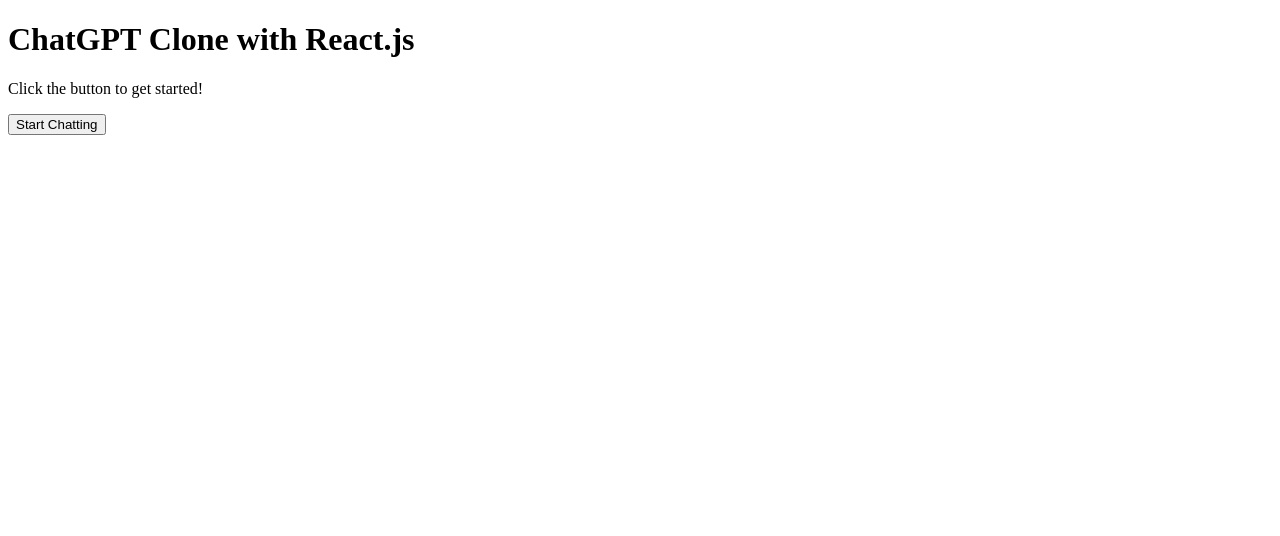
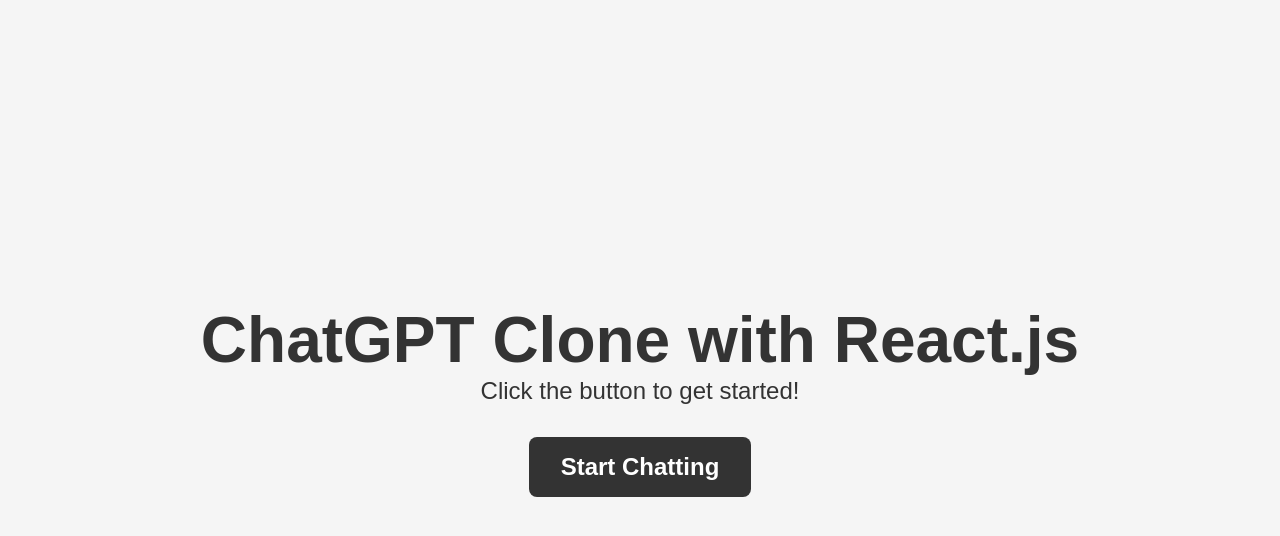
Before and after one commit to cboydstun/chatgpt-clone-steps, a React (Create React App) app: page / in a window 1280 px wide. Shown: the top 536 px of the page. Built offline with nearby package versions, Linux system fonts and the light colour scheme.

Commit message:
styled application

```diff
--- /dev/null
+++ b/src/App.css
@@ -0,0 +1,83 @@
+.home-page {
+  display: flex;
+  flex-direction: column;
+  align-items: center;
+  justify-content: center;
+  height: 100vh;
+  background-color: #f5f5f5;
+}
+
+.home-page h1 {
+  font-size: 4rem;
+  font-weight: 700;
+  color: #333;
+}
+
+.home-page p {
+  font-size: 1.5rem;
+  font-weight: 400;
+  color: #333;
+}
+
+.home-page button {
+  margin-top: 2rem;
+  padding: 1rem 2rem;
+  font-size: 1.5rem;
+  font-weight: 700;
+  color: #fff;
+  background-color: #333;
+  border: none;
+  border-radius: 0.5rem;
+  cursor: pointer;
+}
+
+.chat-window {
+  display: flex;
+  flex-direction: column;
+
+  height: 100vh;
+  width: 100%;
+  background-color: #f5f5f5;
+  margin: 0 auto;
+  padding: 20px;
+}
+
+.chat-form {
+  display: flex;
+  align-items: center;
+  justify-content: center;
+  width: 100%;
+  padding: 10px;
+  border-top: 1px solid #333;
+}
+
+.chat-form input {
+  padding: 10px 20px;
+  border: 1px solid #333;
+  border-radius: 5px;
+  outline: none;
+  font-size: 1.5rem;
+  font-weight: 400;
+  width: 100%;
+}
+
+.chat-form button {
+  margin-left: 10px;
+  padding: 10px 20px;
+  font-size: 1.5rem;
+  font-weight: 700;
+  color: #fff;
+  background-color: #333;
+  border: none;
+  border-radius: 0.5rem;
+  cursor: pointer;
+}
+
+.message {
+  width: 100%;
+  margin: 10px 0;
+  padding: 10px;
+  background-color: #333;
+  color: #fff;
+  border-radius: 5px;
+}
--- a/src/App.js
+++ b/src/App.js
@@ -4,6 +4,8 @@
 import ChatWindow from './components/ChatWindow'
 
 import ErrorBoundary from './components/ErrorBoundary'
+
+import './App.css'
 
 export default function App() {
     const [inChat, setInChat] = useState(false)
@@ -13,8 +15,10 @@
     };
 
     return (
-        <ErrorBoundary>
-            {inChat ? <ChatWindow /> : <Home startChat={startChat} />}
-        </ErrorBoundary>
+        <div className='App'>
+            <ErrorBoundary>
+                {inChat ? <ChatWindow /> : <Home startChat={startChat} />}
+            </ErrorBoundary>
+        </div>
     )
 }
--- a/src/components/ChatWindow.js
+++ b/src/components/ChatWindow.js
@@ -105,7 +105,7 @@
   };
 
   return (
-    <div>
+    <div className='chat-window'>
       {/* DISPLAY ALL MESSAGES */}
       {messages.map((message, index) => (
         <Message
@@ -119,7 +119,7 @@
       {loading && <LoadingIndicator />}
 
       {/* DISPLAY INPUT */}
-      <form onSubmit={handleSubmit} >
+      <form onSubmit={handleSubmit} className='chat-form'>
         <input
           type="text"
           value={input}
--- a/src/components/Home.js
+++ b/src/components/Home.js
@@ -2,7 +2,7 @@
 
 export default function Home({ startChat }) { // startChat is a prop passed from App.js
   return (
-    <div>
+    <div className='home-page'>
         <h1>ChatGPT Clone with React.js</h1>
         <p>Click the button to get started!</p>
         <button onClick={startChat}>Start Chatting</button>
--- a/src/components/LoadingIndicator.js
+++ b/src/components/LoadingIndicator.js
@@ -2,6 +2,8 @@
 
 export default function LoadingIndicator() {
     return (
-        <div>Loading...</div>
+        <div className='loading-indicator'>
+            Loading...
+        </div>
     )
 }
--- a/src/components/Message.js
+++ b/src/components/Message.js
@@ -5,7 +5,7 @@
   const align = sender === 'user' ? 'right' : 'left'
 
   return (
-    <div style={{ textAlign: align }}>
+    <div style={{ textAlign: align }} className='message'>
       <p>{text}</p>
     </div>
   )
--- /dev/null
+++ b/src/index.css
@@ -0,0 +1,6 @@
+* {
+  margin: 0;
+  padding: 0;
+  box-sizing: border-box;
+  font-family: "Montserrat", sans-serif;
+}
--- a/src/index.js
+++ b/src/index.js
@@ -3,6 +3,8 @@
 
 import App from './App';
 
+import './index.css';
+
 const root = ReactDOM.createRoot(document.getElementById('root'));
 root.render(
     <App />
```
